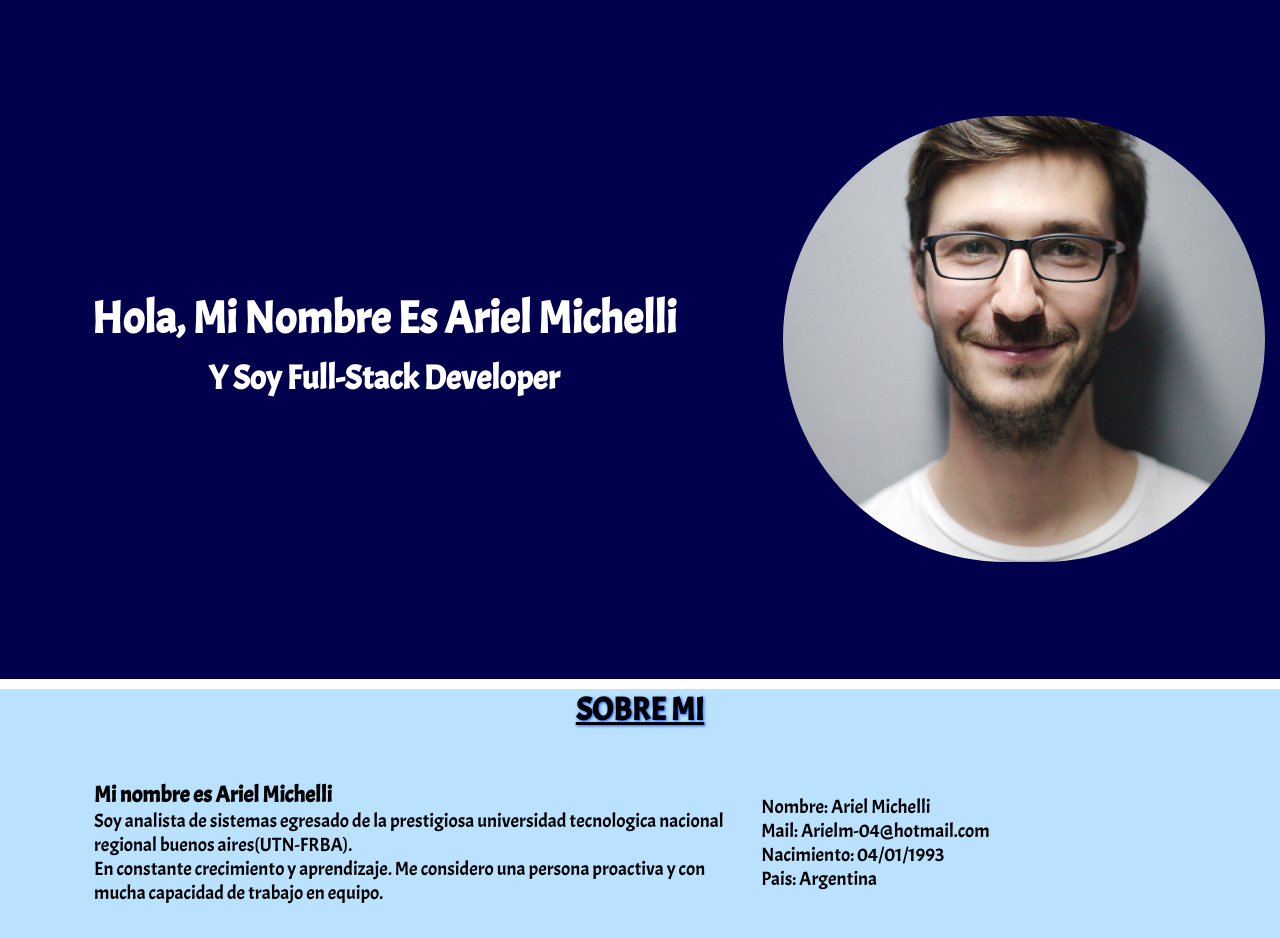
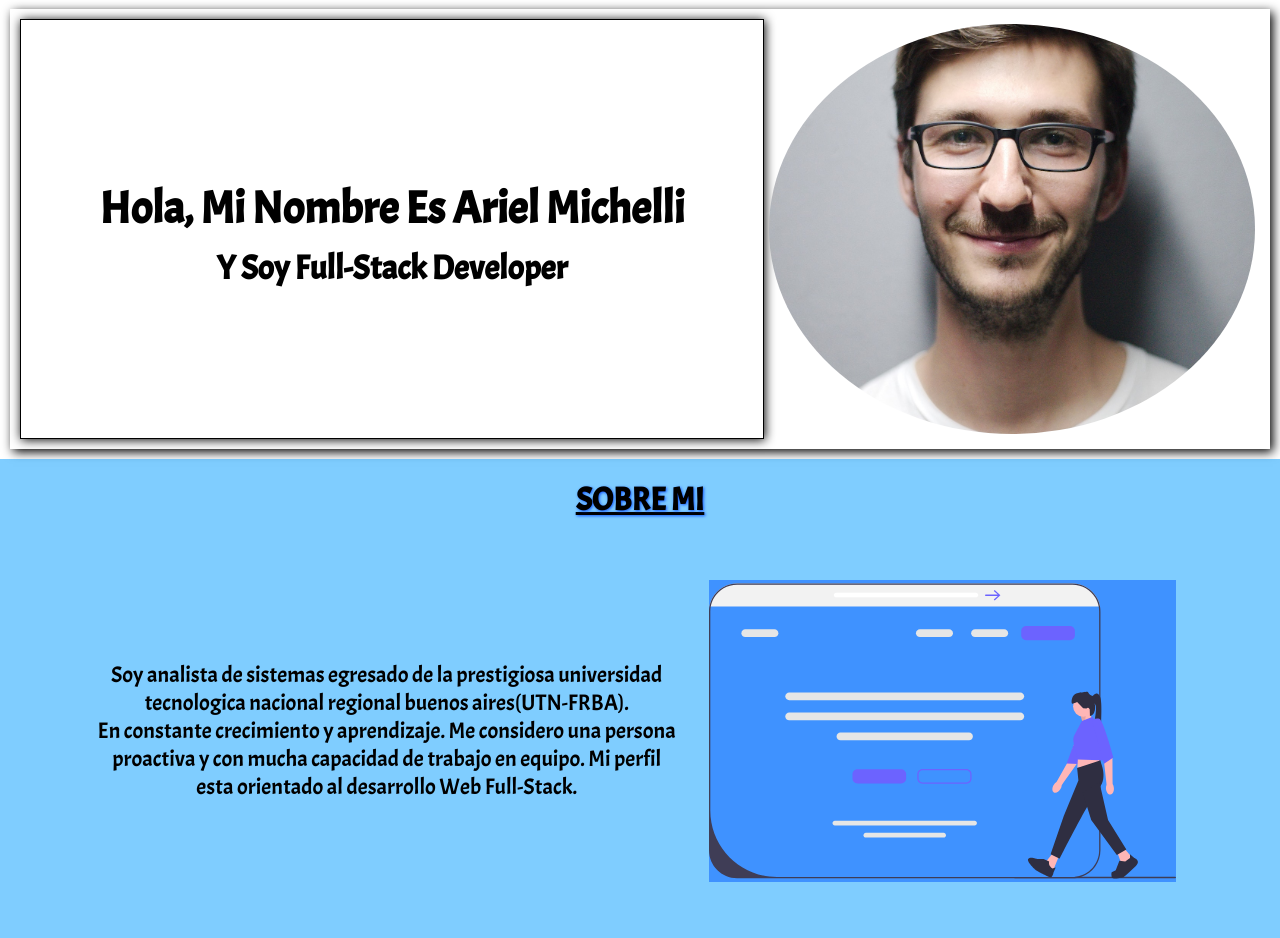
Before and after one commit to ArielMichelli/Portfolio-Viejo, a plain HTML site: page index.html in a window 1280 px wide. Shown: the part 104-1042 px from the top of the page. Drawn offline with Linux system fonts and the light colour scheme.

Commit message:
Subiendo mejoras

```diff
--- a/css/style.css
+++ b/css/style.css
@@ -55,6 +55,7 @@ li {
     flex-wrap: wrap;
     padding: 15px;
     border: solid 2px white;
+    border-radius: 60px;
 }
 
 .links li a {
@@ -76,34 +77,41 @@ li {
     font-size: 2rem;
     text-transform: uppercase;
     margin-bottom: 20px;
+    padding-top: 20px;
     text-shadow: 1px 1px 3px rgba(1, 68, 252, 0.856);
     transition-duration: 1s;
 }
-.titulo:hover{
+
+.titulo:hover {
     transform: scale(1.1);
 }
 
 /* ======HERO======*/
 .hero {
     margin-top: 0px;
-    height: 85vh;
-    background-color: black;
-    /* background-image: url("../img/hero.jpg"); */
+    height: 55vh;
+    padding: 10px;
+    margin: 10px;
+
+    background-color: white;
+    box-shadow: 3px 3px 10px black;
+    /* background-color: black;
+    background-image: url("../img/hero.jpg");
     background-repeat: no-repeat;
     background-size: cover;
-    background-attachment: fixed;
+    background-attachment: fixed;*/
     display: flex;
 
 }
 
 .hero__texto {
-    height: 100%;
     width: 60%;
     text-align: center;
-    background-color: rgba(0, 0, 255, 0.3);
-    color: white;
+    /* background-color: rgba(0, 0, 255, 0.3); */
+    color: black;
     font-size: 1.4rem;
-
+    border: solid black 1px;
+    box-shadow: 1px 1px 10px black;
     display: flex;
     place-content: center;
     flex-direction: column;
@@ -119,39 +127,48 @@ h2 {
     display: flex;
     height: 100%;
     width: 40%;
-    background-color: rgba(0, 0, 255, 0.3);
+    /* background-color: rgba(0, 0, 255, 0.3); */
 }
 
 .hero__foto img {
-    height: 70%;
     width: 100%;
-    padding: 15px;
-    border-radius: 600px;
-    align-self: center;
+    height: 100%;
+    padding: 5px;
+    border-radius: 50%;
+    /* border-radius: 600px;
+    align-self: center; */
     object-fit: cover;
 }
 
-/* SOBRE MI*/
-/* * {
-    border: solid 1px red;
-} */
-
+/* ==============SOBRE MI============== */
 main {
     margin-top: 0px;
-    background-color: rgba(127, 200, 255, 0.535);
+    background-color: rgba(0, 155, 255, 0.5);
 }
 
-.sobre-mi {
+.contenedor__sobre-mi {
     display: flex;
     width: 90%;
     margin: 20px auto;
     padding: 20px;
-    font-size: 1.2rem;
+    font-size: 1.4rem;
+
 }
+.sobre-mi__imagen{
+    padding: 20px;
+    width: 50%;
 
+}
+.sobre-mi__imagen img{
+    width: 100%;
+    height: 100%;
+    background-color: rgba(0, 89, 255, 0.5);
+}
 .sobre-mi__texto {
     width: 60%;
     padding: 10px;
+    align-self: center;
+    text-align: center;
 }
 
 .sobre-mi__redes {
@@ -160,14 +177,16 @@ main {
     align-self: center;
 }
 
-/* SECTION QUE-HAGO*/
+/* ==============SERVICIOS - QUE-HAGO============== */
+.que-hago{
+    background-color: white;
+}
 .que-hago__texto {
     border-top: solid 3px rgb(41, 41, 123);
     font-size: 2rem;
     text-align: center;
     margin: 1rem auto;
     padding: 20px;
-
 }
 
 .contenedor__que-hago {
@@ -178,7 +197,7 @@ main {
 
 .que-hago__card {
     margin: 10px auto;
-    width: 500px;
+    width: 400px;
     height: fit-content;
     transition-duration: 1s;
 }
@@ -233,38 +252,66 @@ main {
     transition-duration: 1s;
 }
 
-.tarjeta__estudios:hover{
+.tarjeta__estudios:hover {
     transform: scale(1.03);
     border: solid 1px rgb(32, 138, 237);
 }
 
 /*==========PROYECTOS============*/
-.proyectos{
+.proyectos {
     background-color: white;
 }
-.contenedor__proyectos{
+
+.contenedor__proyectos {
     display: flex;
     flex-wrap: wrap;
     gap: 20px;
     padding: 20px;
     place-content: center;
 }
-.tarjeta__proyectos{
+
+.tarjeta__proyectos {
     width: 450px;
     height: 300px;
     border: solid 1px black;
     box-shadow: 3px 3px 5px black;
 }
-.tarjeta__proyectos__titulo{
+
+.tarjeta__proyectos__titulo {
     text-align: center;
     font-size: 1.5rem;
     height: 10%;
 }
-.tarjeta__proyectos__img{
+
+.tarjeta__proyectos__img {
     width: 100%;
     height: 90%;
 }
-.tarjeta__proyectos__img img{
+
+.tarjeta__proyectos__img img {
     width: 100%;
     height: 100%;
 }
+
+/*==========CONTACTO============*/
+.contacto {
+    border-top: dashed 3px black;
+    padding-top: 20px;
+    background-color: white;
+}
+
+.contenedor__contacto {
+    display: flex;
+}
+
+.contacto__img {
+    width: 50%;
+}
+
+.contacto__img img {
+    width: 100%;
+}
+
+.contacto__texto {
+    width: 50%;
+}
--- a/index.html
+++ b/index.html
@@ -28,6 +28,9 @@
             </ul>
         </nav>
     </header>
+
+
+
     <hero>
         <div class="hero">
             <div class="hero__texto">
@@ -41,21 +44,35 @@
     </hero>
 
     <main>
+
+        <section class="sobre-mi" id="sobreMi">
             <h2 class="titulo">Sobre mi</h2>
-        <section class="sobre-mi" id="sobreMi">
+            <div class="contenedor__sobre-mi">
                 <div class="sobre-mi__texto">
-                <h3>Mi nombre es Ariel Michelli</h3>
-                <p>Soy analista de sistemas egresado de la prestigiosa universidad tecnologica nacional regional buenos
+                    <p>Soy analista de sistemas egresado de la prestigiosa universidad tecnologica nacional regional
+                        buenos
                         aires(UTN-FRBA).</p>
-                <p>En constante crecimiento y aprendizaje. Me considero una persona proactiva y con mucha capacidad de
-                    trabajo en equipo. </p>
+                    <p>En constante crecimiento y aprendizaje. Me considero una persona proactiva y con mucha capacidad
+                        de
+                        trabajo en equipo. Mi perfil esta orientado al desarrollo Web Full-Stack. </p>
                 </div>
-            <div class="sobre-mi__redes">
+                <div class="sobre-mi__imagen">
+                    <img src="./img/zzz2.svg" alt="SVG de diseño web">
+                </div>
+            </div>
+            <div class="contenedor__sobre-mi">
+                <div class="sobre-mi__imagen">
+                    <img src="./img/zzzz.svg" alt="SVG de diseño web">
+                </div>
+                <div class="sobre-mi__texto">
                     <p>Nombre: Ariel Michelli</p>
                     <p>Mail: Arielm-04@hotmail.com</p>
                     <p>Nacimiento: 04/01/1993</p>
                     <P>Pais: Argentina</P>
                 </div>
+
+            </div>
+
         </section>
 
 
@@ -129,41 +146,61 @@
                 <div class="tarjeta__proyectos">
                     <h3 class="tarjeta__proyectos__titulo">Proyecto Pepsi:</h3>
                     <div class="tarjeta__proyectos__img">
-                        <a target="_blank" href="https://arielmichelli.github.io/Pepsi/"><img src="./img/proyecto_pepsi.png" alt="Imagen del proyecto de Pepsi"></a>
+                        <a target="_blank" href="https://arielmichelli.github.io/Pepsi/"><img
+                                src="./img/proyecto_pepsi.png" alt="Imagen del proyecto de Pepsi"></a>
                     </div>
                 </div>
                 <div class="tarjeta__proyectos">
                     <h3 class="tarjeta__proyectos__titulo">Proyecto Plants:</h3>
                     <div class="tarjeta__proyectos__img">
-                        <a target="_blank" href="https://arielmichelli.github.io/Plants/"><img src="./img/proyecto_plants.png" alt="Imagen del proyecto de Plants"></a>
+                        <a target="_blank" href="https://arielmichelli.github.io/Plants/"><img
+                                src="./img/proyecto_plants.png" alt="Imagen del proyecto de Plants"></a>
                     </div>
                 </div>
                 <div class="tarjeta__proyectos">
                     <h3 class="tarjeta__proyectos__titulo">Proyecto Space:</h3>
                     <div class="tarjeta__proyectos__img">
-                        <a target="_blank" href="https://arielmichelli.github.io/TP-Space/"><img src="./img/proyecto_space.png" alt="Imagen del proyecto Space"></a>
+                        <a target="_blank" href="https://arielmichelli.github.io/TP-Space/"><img
+                                src="./img/proyecto_space.png" alt="Imagen del proyecto Space"></a>
                     </div>
                 </div>
                 <div class="tarjeta__proyectos">
                     <h3 class="tarjeta__proyectos__titulo">Proyecto UmbrellaBikes:</h3>
                     <div class="tarjeta__proyectos__img">
-                        <a target="_blank" href="https://arielmichelli.github.io/UmbrellaBikes/"><img src="./img/proyecto_UmbrellaBikes.png" alt="Imagen del proyecto de UmbrellaBikes"></a>
+                        <a target="_blank" href="https://arielmichelli.github.io/UmbrellaBikes/"><img
+                                src="./img/proyecto_UmbrellaBikes.png" alt="Imagen del proyecto de UmbrellaBikes"></a>
                     </div>
                 </div>
                 <div class="tarjeta__proyectos">
                     <h3 class="tarjeta__proyectos__titulo">Proyecto Codo a Codo:</h3>
                     <div class="tarjeta__proyectos__img">
-                        <a target="_blank" href="https://arielmichelli.github.io/TP-JS-FrontEnd/"><img src="./img/Proyecto Codo  a Codo.png" alt="Imagen del proyecto Oradores del gobierno"></a>
+                        <a target="_blank" href="https://arielmichelli.github.io/TP-JS-FrontEnd/"><img
+                                src="./img/Proyecto Codo  a Codo.png"
+                                alt="Imagen del proyecto Oradores del gobierno"></a>
                     </div>
                 </div>
                 <div class="tarjeta__proyectos">
                     <h3 class="tarjeta__proyectos__titulo">Proyecto Ciclismo-Aventura:</h3>
                     <div class="tarjeta__proyectos__img">
-                        <a target="_blank" href="https://arielmichelli.github.io/CiclismoAventura/"><img src="./img/proyecto_ciclismoAventura.png" alt="Imagen del proyecto Ciclismo-Aventura"></a>
+                        <a target="_blank" href="https://arielmichelli.github.io/CiclismoAventura/"><img
+                                src="./img/proyecto_ciclismoAventura.png"
+                                alt="Imagen del proyecto Ciclismo-Aventura"></a>
                     </div>
                 </div>
             </div>
         </section>
+
+        <section class="contacto" id="contacto">
+
+            <div class="contenedor__contacto">
+                <div class="contacto__img">
+                    <img src="./img/img-contact.jpg" alt="Imagen abstracta en la seccion de contacto">
+                </div>
+                <div class="contacto__texto">
+                    <h2 class="titulo">Contacto</h2>
+
+                </div>
+            </div>
     </main>
 
     <footer>
```
Also changed, not shown: img/img-contact.jpg (added), img/wave.svg (added), img/zzz2.svg (added), img/zzzz.svg (added). Lines whose indentation alone changed are shown as unchanged.
